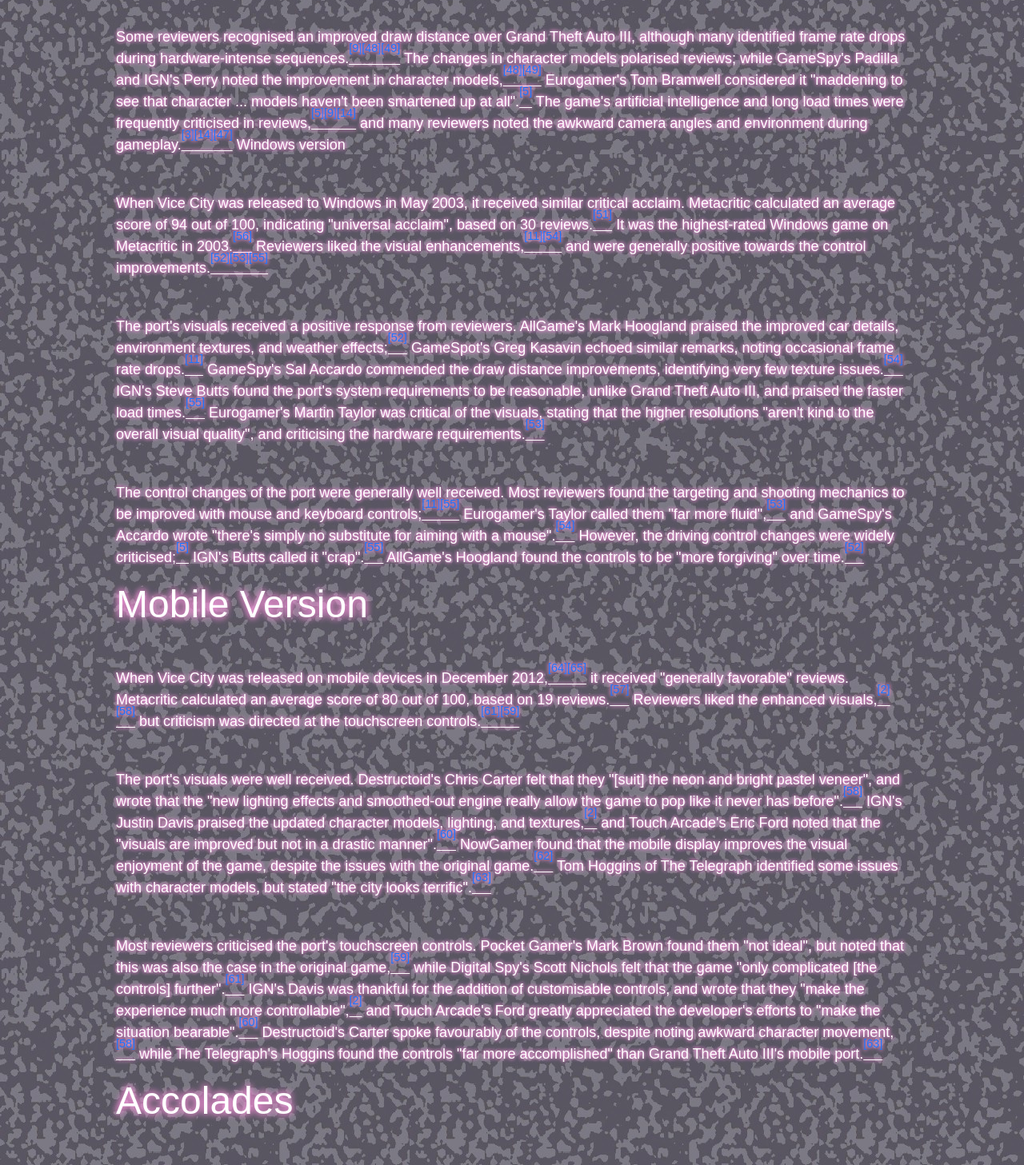
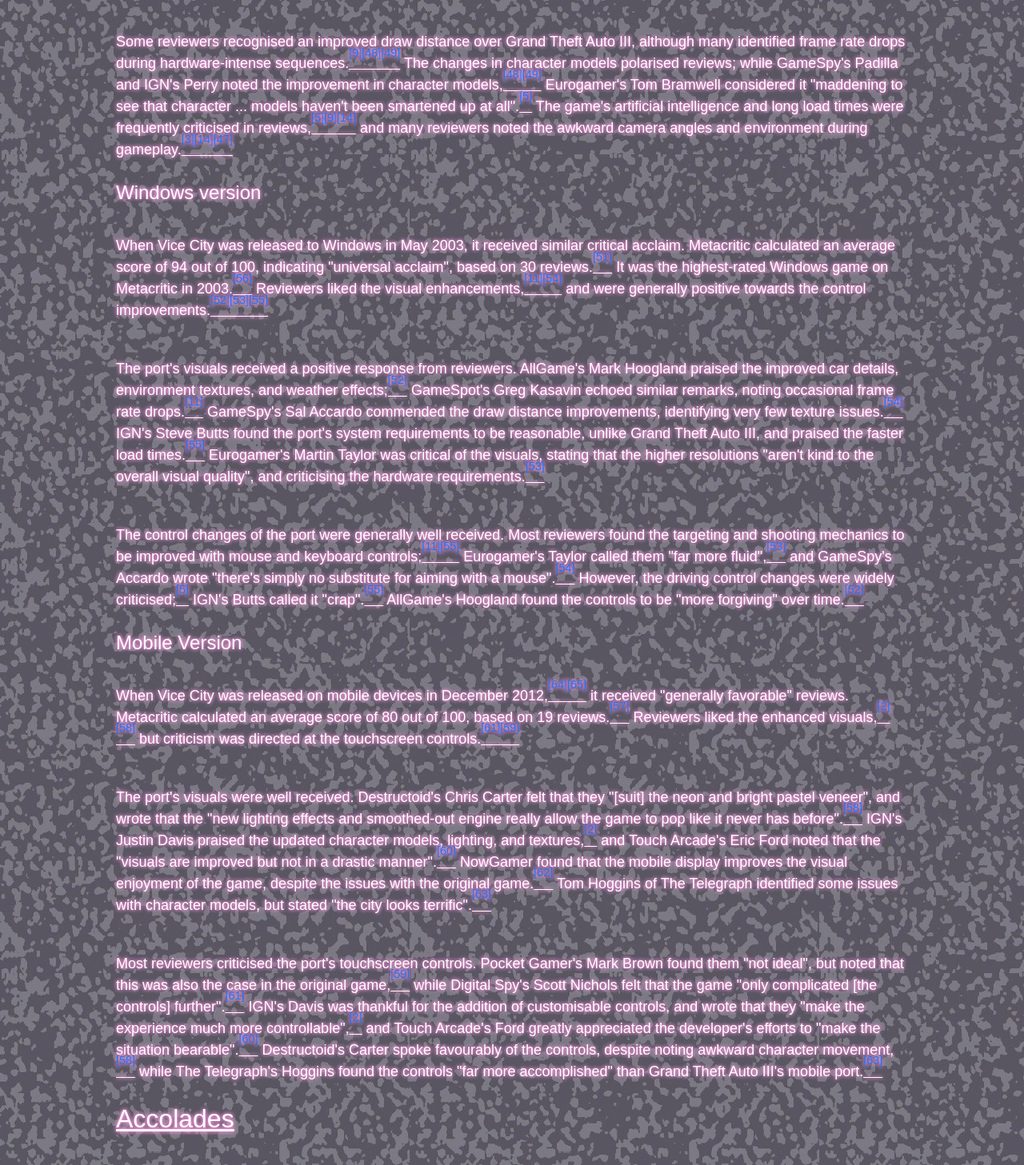
Before and after one commit to UniversityOfDundee-Computing/cw1-web-development-project-cryptologists-of-css, a plain HTML site: page reception.html in a window 1280 px wide. Shown: the part 1343-2800 px from the top of the page at 80% size. Drawn offline with nearby package versions, Linux system fonts and the light colour scheme; a web font is replaced by a local one.

Commit message:
corrected tags and placement for headers

```diff
--- a/reception.html
+++ b/reception.html
@@ -29,13 +29,13 @@
         </div>
     </nav>
 
+    <div class="container mt-5 pt-5">
         <header>
             <h1>Reception</h1>
         </header>
-    <div class="container mt-5 pt-5">
         <main>
             <section>
-                <h1>Critical response</h2>
+                <h2>Critical response</h2>
                 <p>
                     Grand Theft Auto: Vice City was released to critical acclaim. Metacritic calculated an average
                     score
@@ -173,10 +173,13 @@
                         href="#footnote9"><sup>[9]</sup></a><a href="#footnote14"><sup>[14]</sup></a> and many
                     reviewers
                     noted the awkward camera angles and environment
-                        during gameplay.<a href="#footnote3"><sup>[3]</sup></a><a
-                            href="#footnote14"><sup>[14]</sup></a><a href="#footnote47"><sup>[47]</sup></a>
-                        Windows version
+                    during gameplay.<a href="#footnote3"><sup>[3]</sup></a><a href="#footnote14"><sup>[14]</sup></a><a
+                        href="#footnote47"><sup>[47]</sup></a>
+
                 </p>
+            </section>
+            <section>
+                <h3>Windows version</h3>
                 <p>
                     When Vice City was released to Windows in May 2003, it received similar critical acclaim.
                     Metacritic
@@ -229,7 +232,7 @@
                 </p>
             </section>
             <section>
-                <h1>Mobile Version</h3>
+                <h3>Mobile Version</h3>
                 <p>
                     When Vice City was released on mobile devices in December 2012,<a
                         href="#footnote64"><sup>[64]</sup></a><a href="#footnote65"><sup>[65]</sup></a> it received
@@ -239,8 +242,8 @@
                     Reviewers
                     liked the enhanced visuals,<a href="#footnote2"><sup>[2]</sup></a><a
                         href="#footnote58"><sup>[58]</sup></a>
-                        but criticism was directed at the touchscreen controls.<a
-                            href="#footnote61"><sup>[61]</sup></a><a href="#footnote59"><sup>[59]</sup></a>
+                    but criticism was directed at the touchscreen controls.<a href="#footnote61"><sup>[61]</sup></a><a
+                        href="#footnote59"><sup>[59]</sup></a>
                 </p>
                 <p>
                     The port's visuals were well received. Destructoid's Chris Carter felt that they "[suit] the
@@ -269,8 +272,7 @@
                     Most reviewers criticised the port's touchscreen controls. Pocket Gamer's Mark Brown found them
                     "not
                     ideal",
-                        but noted that this was also the case in the original game,<a
-                            href="#footnote59"><sup>[59]</sup></a>
+                    but noted that this was also the case in the original game,<a href="#footnote59"><sup>[59]</sup></a>
                     while
                     Digital Spy's Scott Nichols felt that the game "only complicated [the controls] further".<a
                         href="#footnote61"><sup>[61]</sup></a> IGN's Davis was thankful for the addition of
@@ -291,7 +293,7 @@
                 </p>
             </section>
             <section>
-                <h1>Accolades</h2>
+                <h2>Accolades</h2>
                 <p>
                     Grand Theft Auto: Vice City received multiple nominations and awards from gaming publications.
                     It
@@ -308,10 +310,8 @@
                     eight nominations and six awards, including PlayStation 2 Game,<a
                         href="#footnote68"><sup>[68]</sup></a>
                     PC
-                        Game,<a href="#footnote69"><sup>[69]</sup></a> Action Game,<a
-                            href="#footnote70"><sup>[70]</sup></a>
-                        Design,<a href="#footnote71"><sup>[71]</sup></a> and Sound.<a
-                            href="#footnote72"><sup>[72]</sup></a>
+                    Game,<a href="#footnote69"><sup>[69]</sup></a> Action Game,<a href="#footnote70"><sup>[70]</sup></a>
+                    Design,<a href="#footnote71"><sup>[71]</sup></a> and Sound.<a href="#footnote72"><sup>[72]</sup></a>
                     It
                     was
                     similarly named the Best PlayStation 2 game at the Golden Joystick Awards<a
@@ -322,8 +322,7 @@
                     the Year at the
                     Golden Joystick Awards.<a href="#footnote77"><sup>[77]</sup></a> GameSpot awarded it Best
                     Action/Adventure
-                        Game,<a href="#footnote78"><sup>[78]</sup></a> Best Music,<a
-                            href="#footnote79"><sup>[79]</sup></a>
+                    Game,<a href="#footnote78"><sup>[78]</sup></a> Best Music,<a href="#footnote79"><sup>[79]</sup></a>
                     and
                     Best
                     Graphics (Technical and Artistic).<a href="#footnote80"><sup>[80]</sup></a><a
@@ -336,7 +335,7 @@
             </section>
         </main>
         <footer>
-            <h2>References</h2>
+            <h1>References</h1>
             <ul>
                 <li id="footnote2"><strong>[2]</strong> Davis, Justin (18 December 2012). <a
                         href="https://ign.com/articles/2012/12/18/grand-theft-auto-vice-city-ios-review">"Grand Theft
```
Lines whose indentation alone changed are shown as unchanged.
